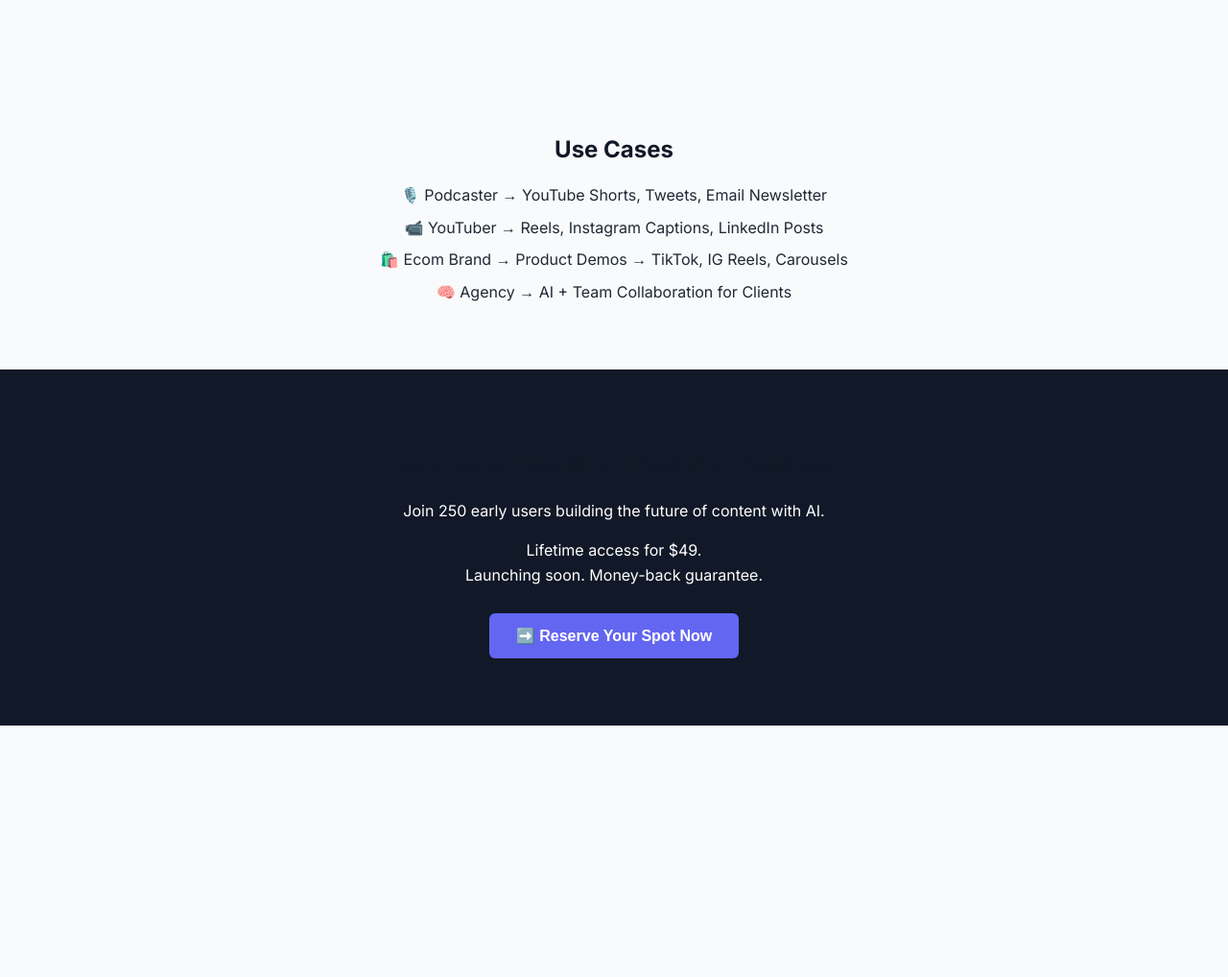
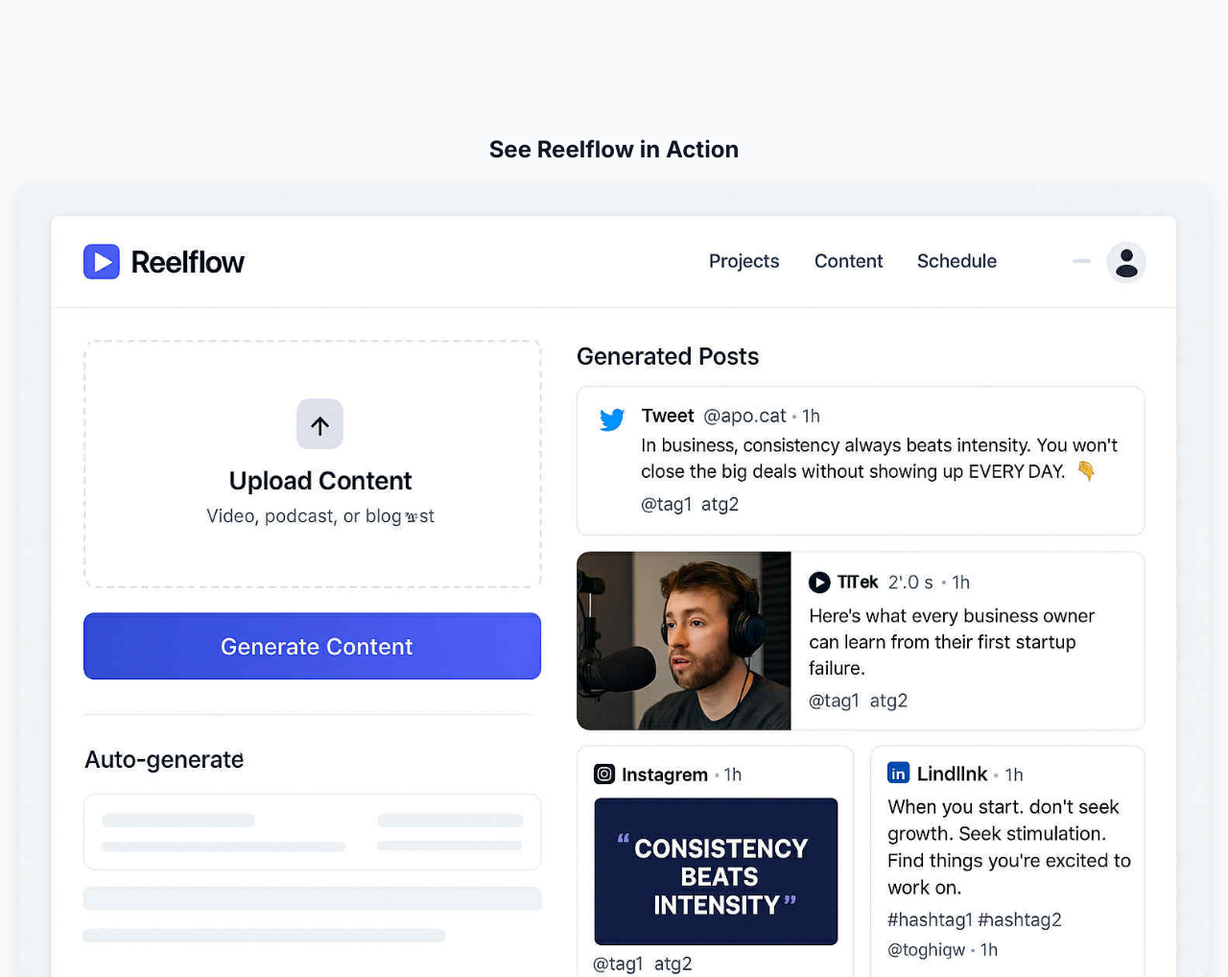
Before and after one commit to salamou-67/reelflow, a plain HTML site: page index.html in a window 1280 px wide. Shown: the part 1674-2692 px from the top of the page at 96% size. Before the commit the page ends 2430 px from the top, so only its background shows below. Drawn offline with Linux system fonts and the light colour scheme.

Commit message:
Update index.html

```diff
--- a/index.html
+++ b/index.html
@@ -171,7 +171,10 @@ background: #F3F4F6;
 </table>
 </div>
 </section>
-
+<section>
+  <h2>See Reelflow in Action</h2>
+  <img src="https://github.com/salamou-67/reelflow/blob/main/dashboard%20reelflow.jpg?raw=true" alt="Reelflow UI" style="max-width: 100%; border-radius: 12px; box-shadow: 0 8px 24px rgba(0,0,0,0.1);" />
+</section>
 <section>
 <h2>Use Cases</h2>
 <ul class="use-case">
```
